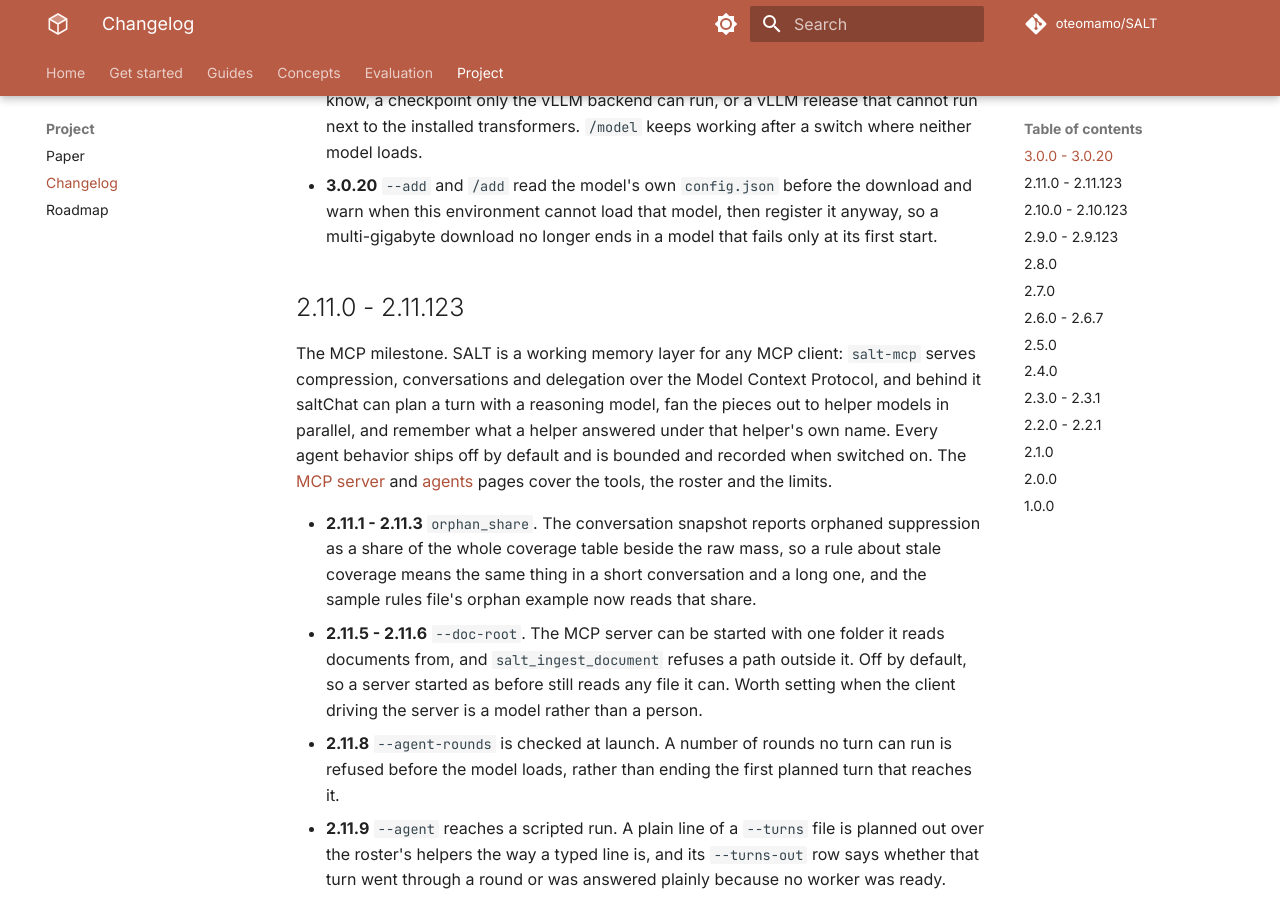
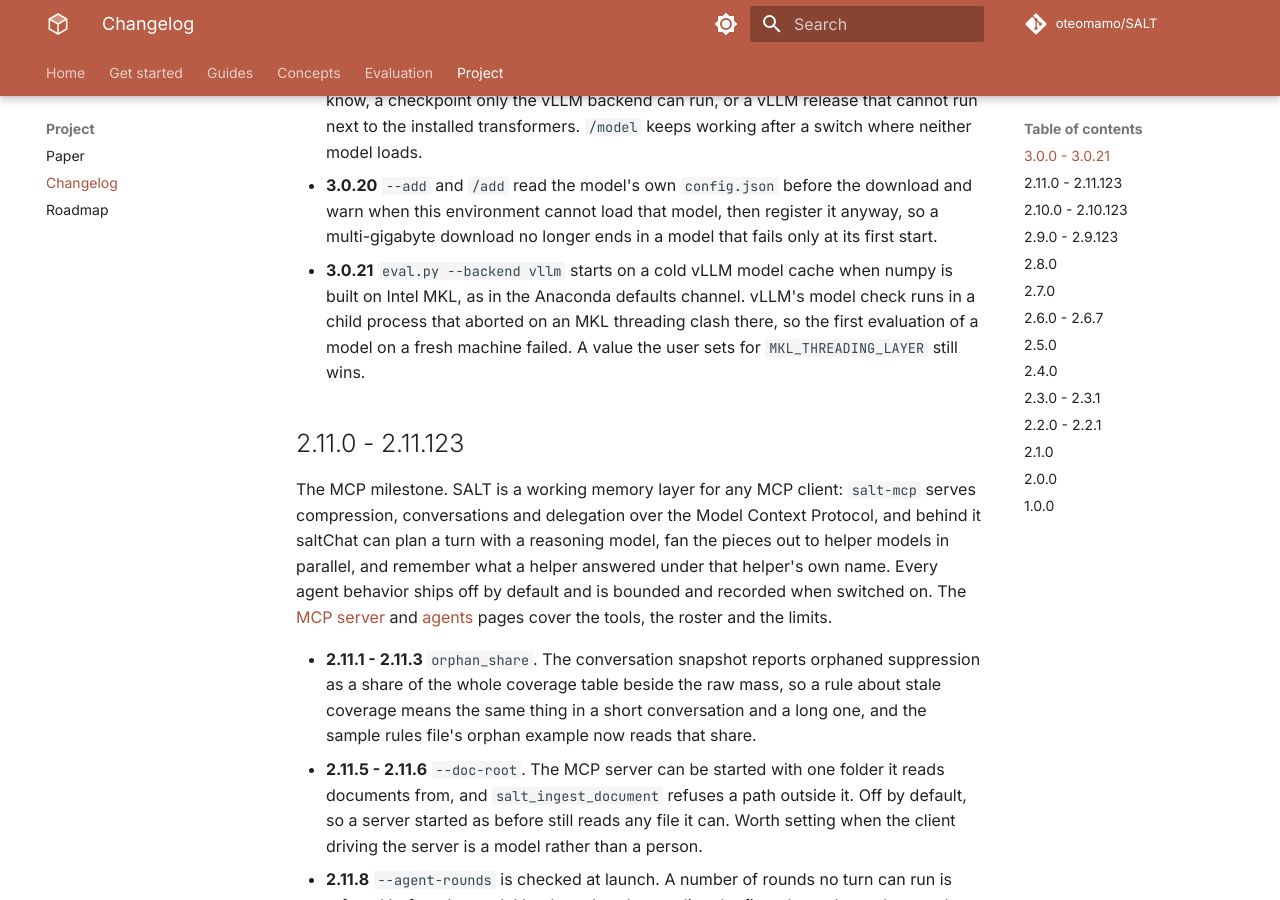
Before and after one commit to oteomamo/SALT, an MkDocs documentation site: the page built from docs/changelog.md, in a window 1280 px wide and 900 px high, scrolled down 1641 px. Built offline with MkDocs 1.6.1 and Material for MkDocs 9.7.7, drawn with Linux system fonts in a browser that asks for light colours; comment, search, counter and statistics services are not loaded; the version menu is left out; some of the changed text lies outside the part shown.

Commit message:
v3.0.21 eval: the vLLM backend starts on a cold model cache under MKL numpy
With numpy built on Intel MKL, eval.py's vLLM backend failed at engine
start whenever vLLM's model cache was cold, because the model check vLLM
runs in a child process aborted on an MKL threading clash. The backend
now sets MKL_THREADING_LAYER to GNU for those children unless the user
set it. Verified: an evaluation on an empty model cache that failed
before now runs, and generations on a warm cache are identical.

```diff
--- a/docs/changelog.md
+++ b/docs/changelog.md
@@ -5,7 +5,7 @@ match the git tags on the
 [repository](https://github.com/oteomamo/SALT). The patch versions
 listed under them are not tagged.
 
-## 3.0.0 - 3.0.20
+## 3.0.0 - 3.0.21
 
 The agents release. saltChat plans a turn out over helper models, or
 over personas riding its own chat model when there is one GPU or none,
@@ -78,6 +78,12 @@ the details, and the 2.11 section below lists each step.
   before the download and warn when this environment cannot load that
   model, then register it anyway, so a multi-gigabyte download no longer
   ends in a model that fails only at its first start.
+- **3.0.21** `eval.py --backend vllm` starts on a cold vLLM model cache
+  when numpy is built on Intel MKL, as in the Anaconda defaults channel.
+  vLLM's model check runs in a child process that aborted on an MKL
+  threading clash there, so the first evaluation of a model on a fresh
+  machine failed. A value the user sets for `MKL_THREADING_LAYER` still
+  wins.
 
 ## 2.11.0 - 2.11.123
 
--- a/eval.py
+++ b/eval.py
@@ -404,6 +404,7 @@ class VLLMBackend:
         else:
             os.environ["CUDA_VISIBLE_DEVICES"] = str(args.gpu)
 
+        os.environ.setdefault("MKL_THREADING_LAYER", "GNU")
         from vllm import LLM, SamplingParams  # lazy: only vllm users need it
         self._SamplingParams = SamplingParams
 
--- a/pyproject.toml
+++ b/pyproject.toml
@@ -4,7 +4,7 @@ build-backend = "setuptools.build_meta"
 
 [project]
 name = "salt"
-version = "3.0.20"
+version = "3.0.21"
 description = "SALT: Salience-Aware Lexical Trie for Long-Context Compression"
 readme = "README.md"
 license = "MIT"
```
